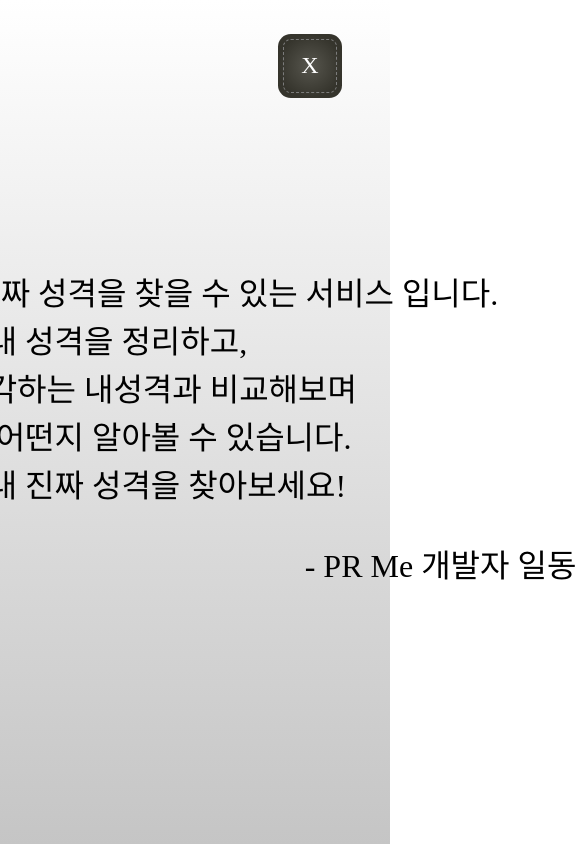
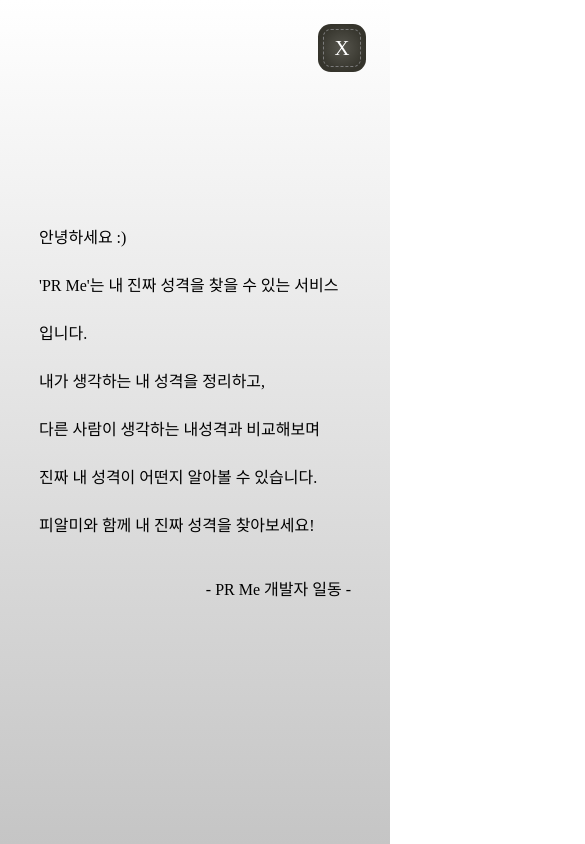
Before and after one commit to PRMe-org/PRMe, a React (Create React App) app in the folder front/: page /help in a window 390 px wide. Shown: the whole page, 585 px wide, since content can reach past the window. Built offline with nearby package versions, Linux system fonts and the light colour scheme; a web font is replaced by a local one.

Commit message:
0607 Help.jsx 미디어쿼리 적용
Help.jsx 미디어쿼리 적용

```diff
--- a/front/src/App.css
+++ b/front/src/App.css
@@ -87,7 +87,7 @@
     background: radial-gradient(50% 50% at 50% 50%, #57564E 0%, #35342C 100%);
 }
 
-/* navbar1 반응형 */
+/* Navbar1 반응형 */
 /* mobile */
 @media (max-width: 768px) {
     .navbar1 {
@@ -446,6 +446,39 @@
     }
   }
 
+/* Help.jsx 반응형 */
+/* tablet */
+@media (max-width: 1024px) {
+    .help button {
+        top: 2rem !important;
+    }
+}
+@media (max-width: 870px) {
+    .help button {
+        top: 2rem !important;
+    }
+    .introduce {
+        font-size: 1.5rem;
+        width: 80%;
+    }
+}
+
+/* mobile */
+@media (max-width: 768px) {
+    #close {
+        position: absolute;
+        width: 3rem;
+        height: 3rem;
+        font-size: 1.3rem;
+        top: 1.5rem !important;
+        right: 0;
+        margin: 0;
+        margin-right: 1.5rem;
+    }
+    .introduce {
+        font-size: 1rem;
+    }
+}
 /* ----------- Register.jsx ----------- */
 
 .form{
```
